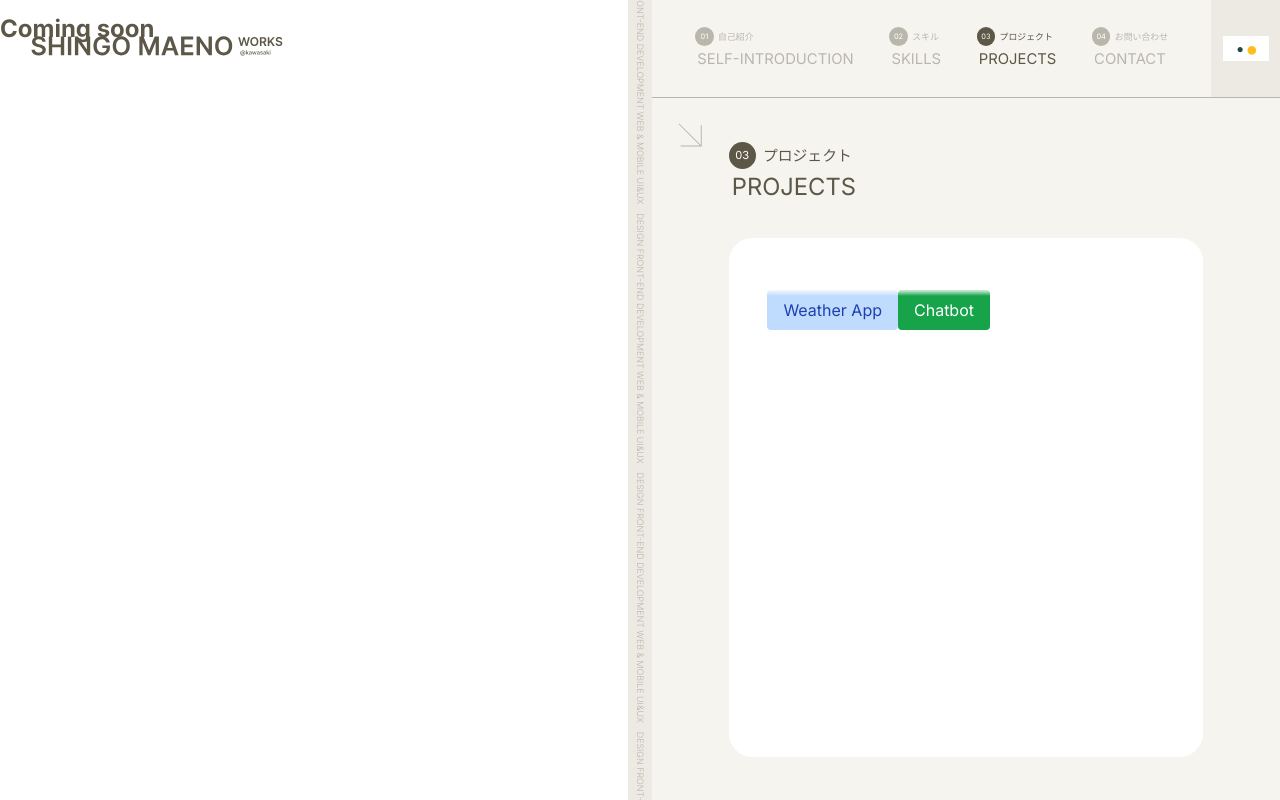
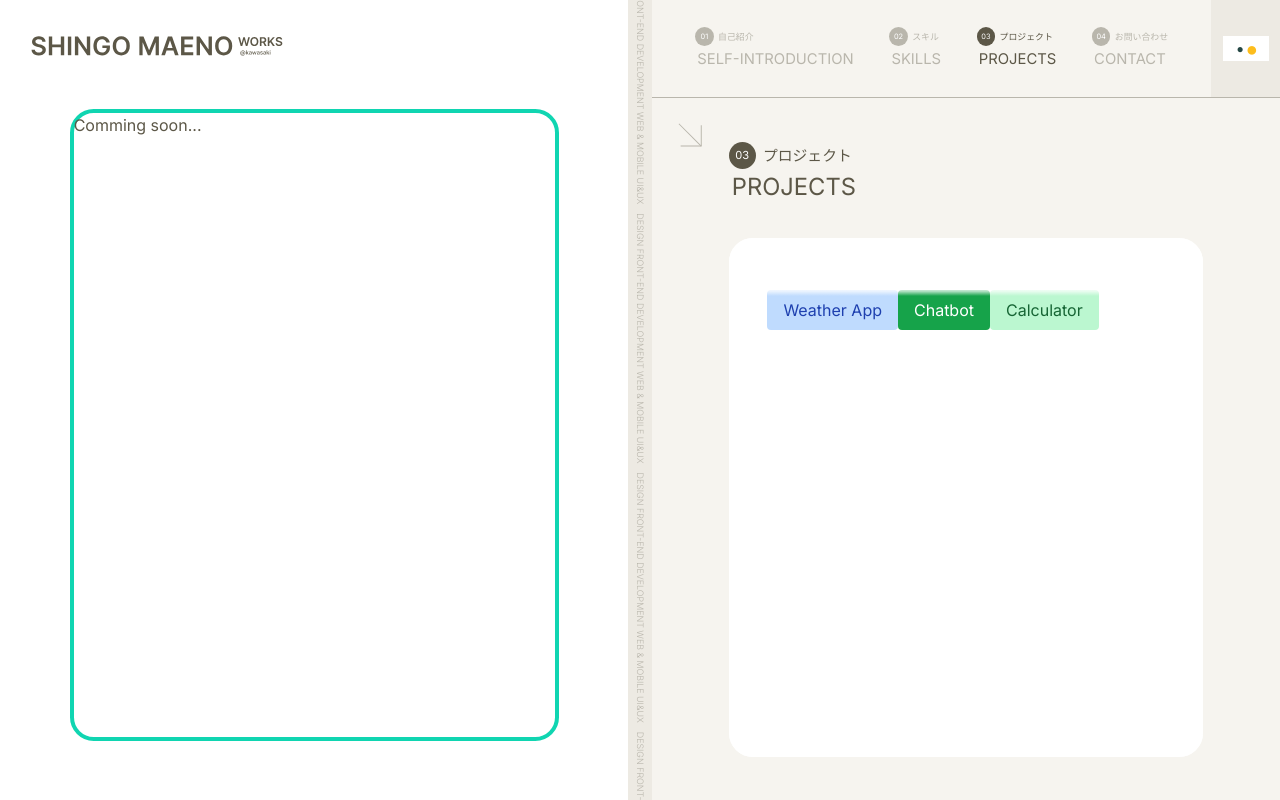
Before and after one commit to awakepanda/portfolio, a Next.js app: page /projects in a window 1280 px wide. Both pictures are taken after a click on the button "Chatbot". Built offline with nearby package versions, Linux system fonts and the light colour scheme.

Commit message:
feat: add switching app animation and adjust button function

```diff
--- a/src/features/projects/components/ProjectsAnimationContent.tsx
+++ b/src/features/projects/components/ProjectsAnimationContent.tsx
@@ -1,8 +1,11 @@
 "use client";
 import { useEffect } from "react";
+import { motion, AnimatePresence } from "framer-motion";
 import { useProjectsStore } from "@/store/projectsStore";
 import WeatherApp from "./apps/weather/WeatherApp";
 import ProjectsDefaultCard from "./ProjectsDefaultCard";
+import ChatbotApp from "./apps/chatbot/ChatbotApp";
+import CalculatorApp from "./apps/calculator/CalculatorApp";
 
 export default function ProjectsAnimationContent() {
   const { activeApp, resetAppState } = useProjectsStore();
@@ -16,11 +19,28 @@ export default function ProjectsAnimationContent() {
       case "weather":
         return <WeatherApp />;
       case "chatbot":
-        return <p className="text-2xl font-bold">Coming soon</p>;
+        return <ChatbotApp />;
+      case "calculator":
+        return <CalculatorApp />;
       default:
         return <ProjectsDefaultCard />;
     }
   };
 
-  return <div className="relative w-full h-full">{renderActiveApp()}</div>;
+  return (
+    <div className="relative w-full h-full">
+      <AnimatePresence mode="wait">
+        <motion.div
+          className="w-full h-full"
+          key={activeApp || "default"}
+          initial={{ opacity: 0, y: 20 }}
+          animate={{ opacity: 1, y: 0 }}
+          exit={{ opacity: 0, y: -20 }}
+          transition={{ duration: 0.3 }}
+        >
+          {renderActiveApp()}
+        </motion.div>
+      </AnimatePresence>
+    </div>
+  );
 }
--- a/src/features/projects/components/ProjectsButtonContent.tsx
+++ b/src/features/projects/components/ProjectsButtonContent.tsx
@@ -1,21 +1,23 @@
 "use client";
-
 import { useProjectsStore } from "@/store/projectsStore";
 
 export default function ProjectsButtonContent() {
   const { activeApp, setActiveApp } = useProjectsStore();
 
-  const handleAppToggle = (app: "weather" | "chatbot" | null) => {
-    setActiveApp(activeApp === app ? null : app);
+  const handleAppToggle = (app: "weather" | "chatbot" | "calculator") => {
+    if (activeApp !== app) {
+      setActiveApp(app);
+    }
   };
 
   return (
     <>
       <button
         onClick={() => handleAppToggle("weather")}
+        disabled={activeApp === "weather"}
         className={`px-4 py-2 rounded transition-colors ${
           activeApp === "weather"
-            ? "bg-blue-600 text-white"
+            ? "bg-blue-600 text-white cursor-not-allowed"
             : "bg-blue-200 text-blue-800 hover:bg-blue-300"
         }`}
       >
@@ -23,14 +25,26 @@ export default function ProjectsButtonContent() {
       </button>
       <button
         onClick={() => handleAppToggle("chatbot")}
+        disabled={activeApp === "chatbot"}
         className={`px-4 py-2 rounded transition-colors ${
           activeApp === "chatbot"
-            ? "bg-green-600 text-white"
+            ? "bg-green-600 text-white cursor-not-allowed"
             : "bg-green-200 text-green-800 hover:bg-green-300"
         }`}
       >
         Chatbot
       </button>
+      <button
+        onClick={() => handleAppToggle("calculator")}
+        disabled={activeApp === "calculator"}
+        className={`px-4 py-2 rounded transition-colors ${
+          activeApp === "calculator"
+            ? "bg-green-600 text-white cursor-not-allowed"
+            : "bg-green-200 text-green-800 hover:bg-green-300"
+        }`}
+      >
+        Calculator
+      </button>
     </>
   );
 }
--- /dev/null
+++ b/src/features/projects/components/apps/calculator/CalculatorApp.tsx
@@ -0,0 +1,9 @@
+export default function CalculatorApp() {
+  return (
+    <div className="w-full h-full flex justify-center pt-pc-[130] pb-pc-[80]">
+      <div className="border-4 border-illust rounded-pc-[32] w-pc-[660] bg-background">
+        <p>Comming soon...</p>
+      </div>
+    </div>
+  );
+}
--- /dev/null
+++ b/src/features/projects/components/apps/chatbot/ChatbotApp.tsx
@@ -0,0 +1,9 @@
+export default function ChatbotApp() {
+  return (
+    <div className="w-full h-full flex justify-center pt-pc-[130] pb-pc-[80]">
+      <div className="border-4 border-illust rounded-pc-[32] w-pc-[660] bg-background">
+        <p>Comming soon...</p>
+      </div>
+    </div>
+  );
+}
--- a/src/store/projectsStore.ts
+++ b/src/store/projectsStore.ts
@@ -7,7 +7,7 @@ interface WeatherData {
   weather: Array<{ main: string }>;
 }
 
-type AppType = "weather" | "chatbot" | null;
+type AppType = "weather" | "chatbot" | "calculator" | null;
 
 interface ProjectsStore {
   weather: WeatherData | null;
```
